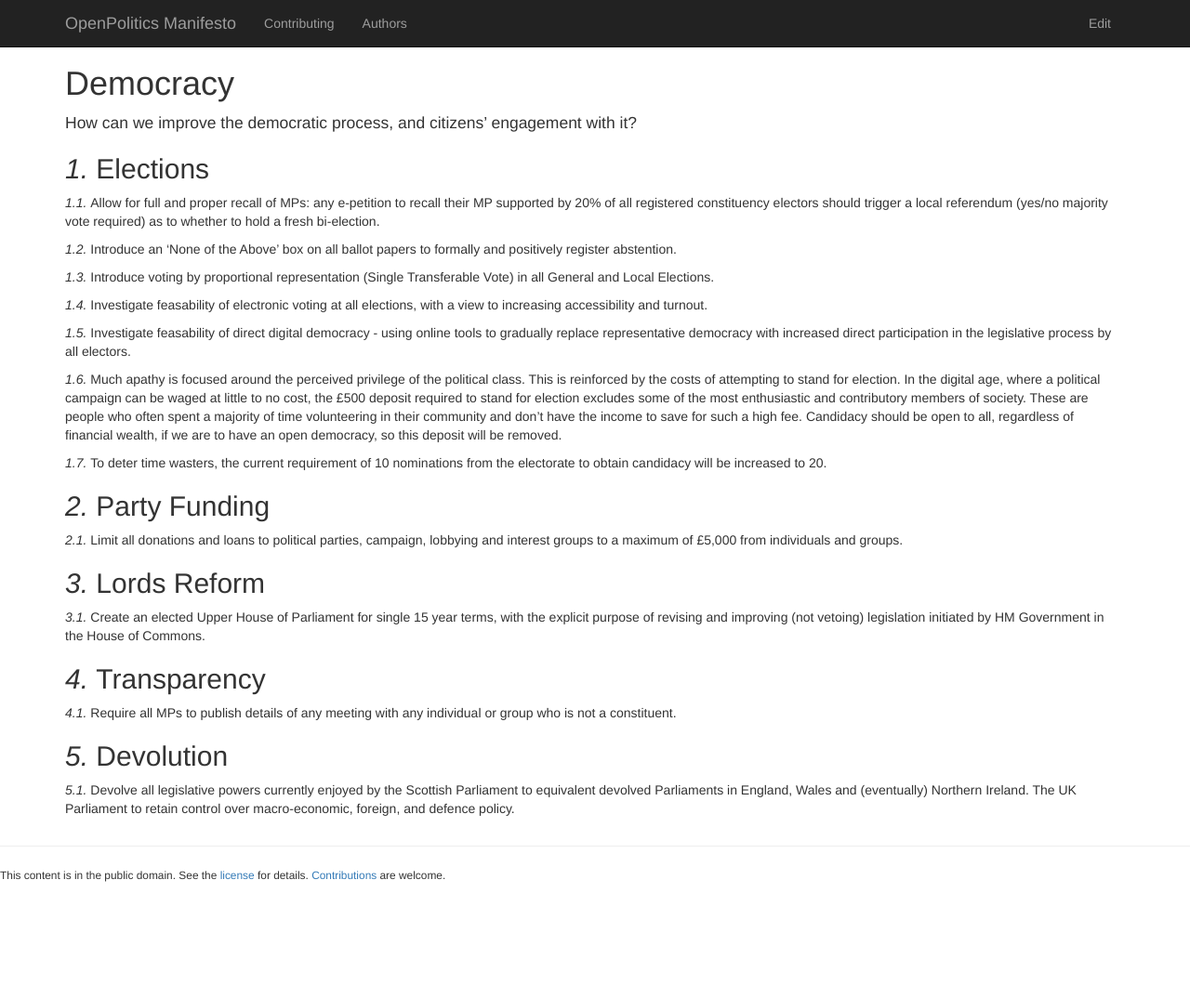
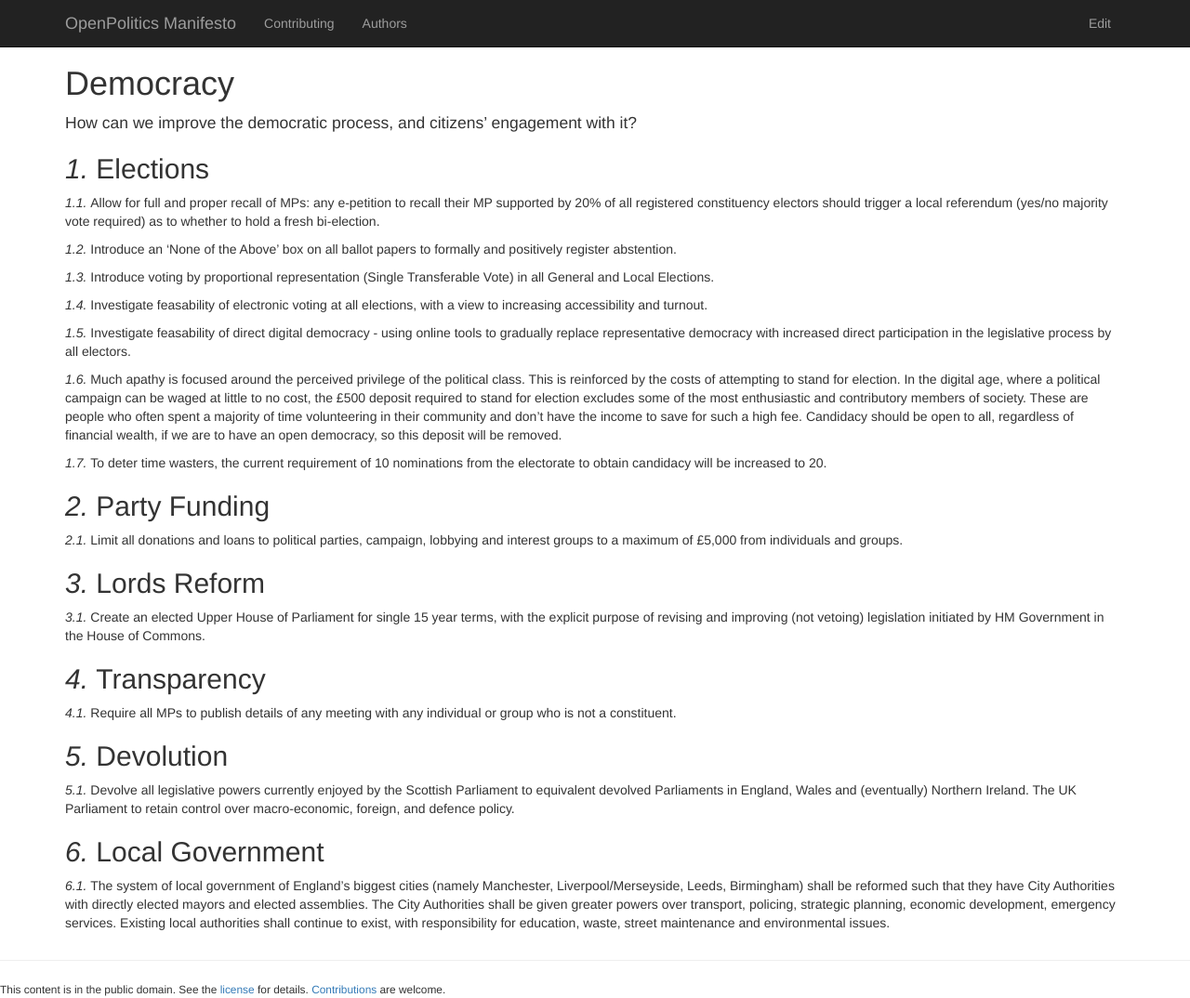
Before and after one commit to openpolitics/manifesto, a Jekyll site: the page built from democracy.md, in a window 1280 px wide and 1074 px high. Shown: the whole window at 93% size. Built offline with Jekyll 4.4.1, drawn with Linux system fonts in a browser that asks for light colours; nearby versions of some CDN libraries.

Commit message:
City Regions
This is an idea that’s been kicking around for a while, and has suffered from a few failed referendums – but it makes a lot of sense and would help England's other major cities catch up with London.

```diff
--- a/democracy.md
+++ b/democracy.md
@@ -37,3 +37,7 @@ Require all MPs to publish details of any meeting with any individual or group w
 ## Devolution
 
 Devolve all legislative powers currently enjoyed by the Scottish Parliament to equivalent devolved Parliaments in England, Wales and (eventually) Northern Ireland. The UK Parliament to retain control over macro-economic, foreign, and defence policy.
+
+## Local Government
+
+The system of local government of England's biggest cities (namely Manchester, Liverpool/Merseyside, Leeds, Birmingham) shall be reformed such that they have City Authorities with directly elected mayors and elected assemblies. The City Authorities shall be given greater powers over transport, policing, strategic planning, economic development, emergency services. Existing local authorities shall continue to exist, with responsibility for education, waste, street maintenance and environmental issues.
```
